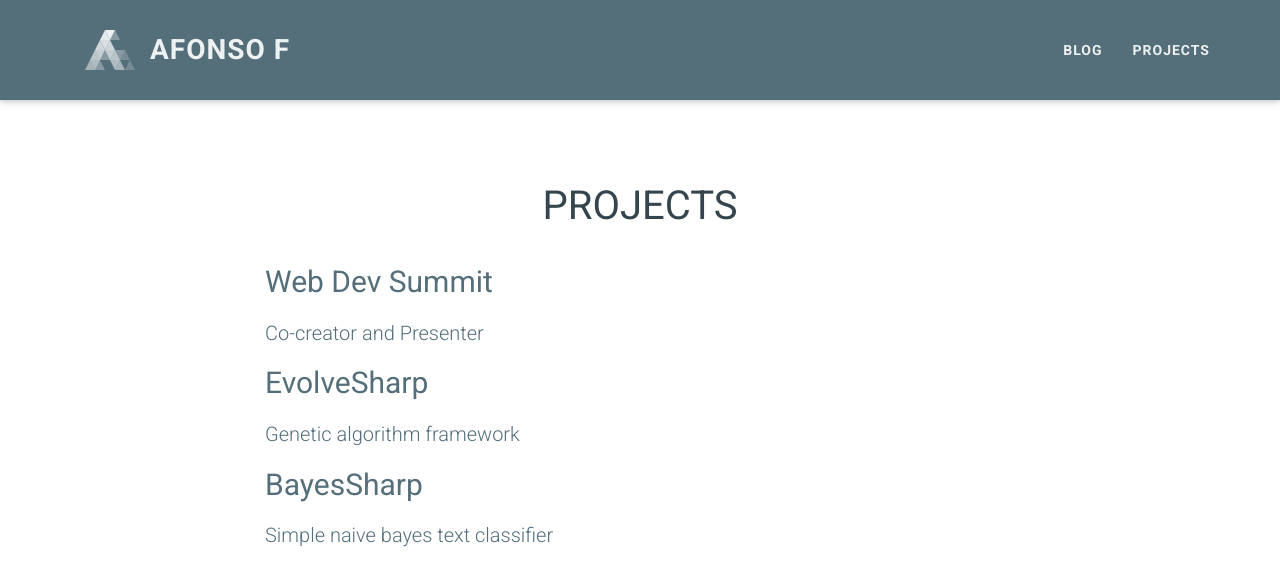
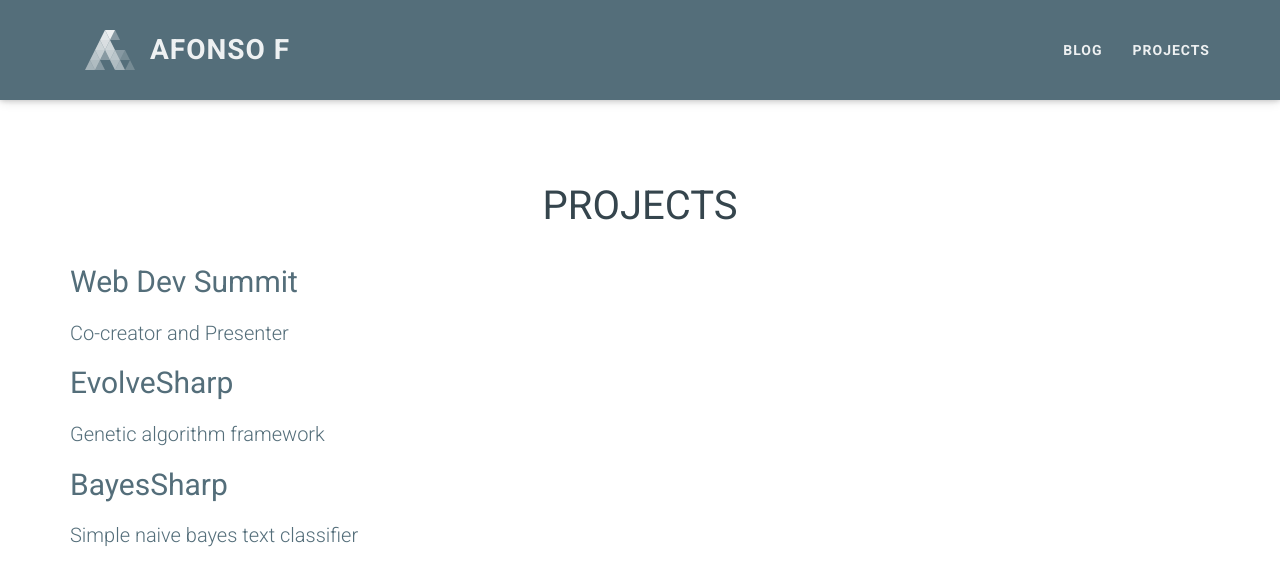
Before and after one commit to afonsof/afonsof.github.io, a Jekyll site: the page built from projects.html, in a window 1280 px wide and 900 px high. Shown: the top 586 px of the window. Built offline with Jekyll 4.4.1, drawn with Linux system fonts in a browser that asks for light colours; nearby versions of some CDN libraries.

Commit message:
Wide pages

```diff
--- a/_layouts/page.html
+++ b/_layouts/page.html
@@ -5,7 +5,7 @@
     <article>
         <div class="container">
             <div class="row">
-                <div class="col-lg-offset-2 col-lg-8">
+                <div class="col-md-12">
                     <h1>{{ page.title }}</h1>
                     <div class="post-content">
                         {{ content }}
--- a/_layouts/post.html
+++ b/_layouts/post.html
@@ -3,7 +3,7 @@
 ---
 <div class="container">
     <div class="row">
-        <div class="col-lg-offset-2 col-lg-8">
+        <div class="col-lg-12">
 
             <article itemscope itemtype="http://schema.org/BlogPosting">
 
```
